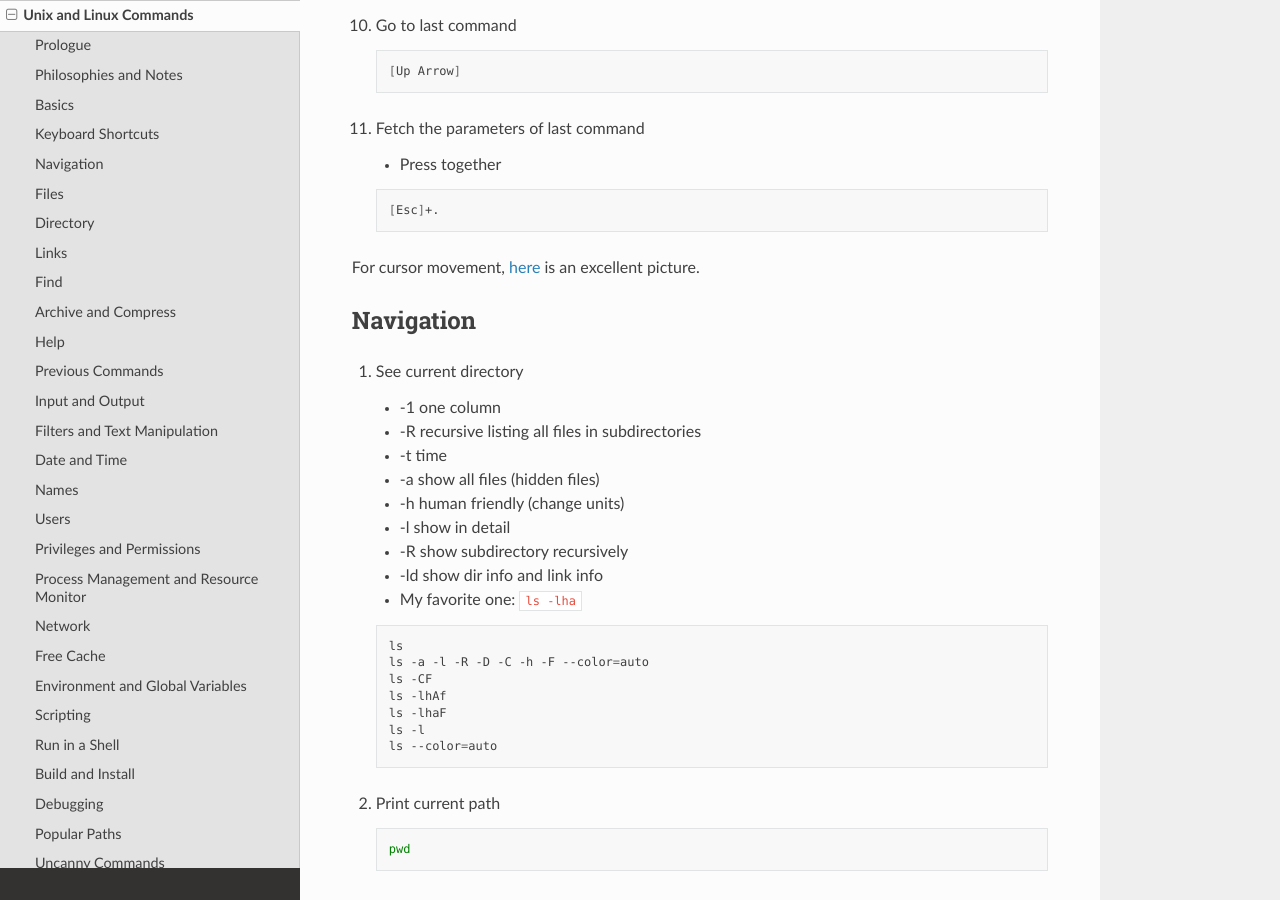
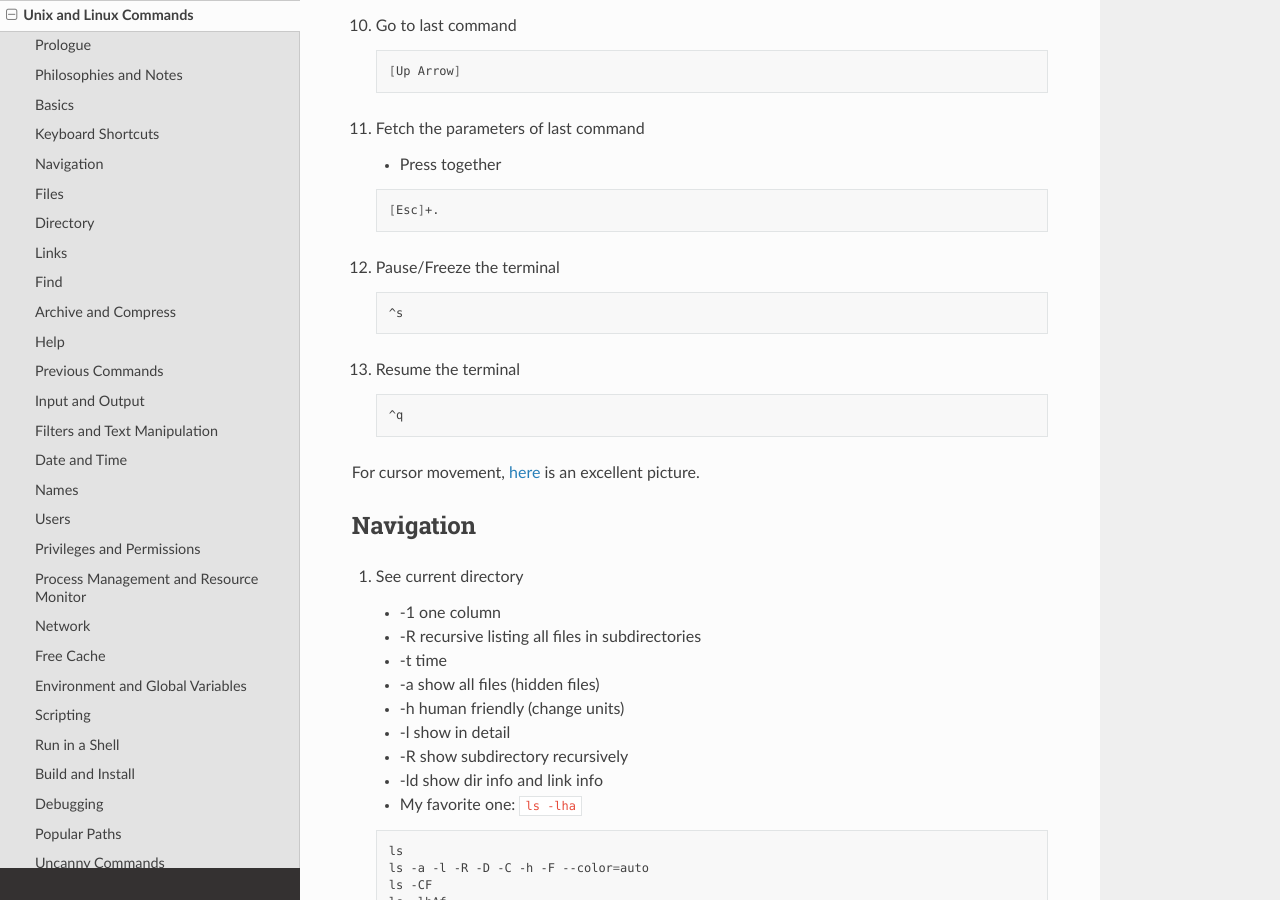
Before and after one commit to snowme34/snowme34.com, a Sphinx documentation site: the page built from docs/source/reference/commands/unix-and-linux-commands.md, in a window 1280 px wide and 900 px high, scrolled down 4435 px. Built offline with Sphinx 7.4.7 and the Read the Docs theme 2.0.0, drawn with Linux system fonts in a browser that asks for light colours.

Commit message:
update unix commands

````diff
--- a/docs/source/reference/commands/unix-and-linux-commands.md
+++ b/docs/source/reference/commands/unix-and-linux-commands.md
@@ -232,6 +232,18 @@ The exit values of commands:
 
     ```bash
     [Esc]+.
+    ```
+
+12. Pause/Freeze the terminal
+
+    ```bash
+    ^s
+    ```
+
+13. Resume the terminal
+
+    ```bash
+    ^q
     ```
 
 For cursor movement, [here](https://clementc.github.io/blog/2018/01/25/moving_cli/) is an excellent picture.
````
